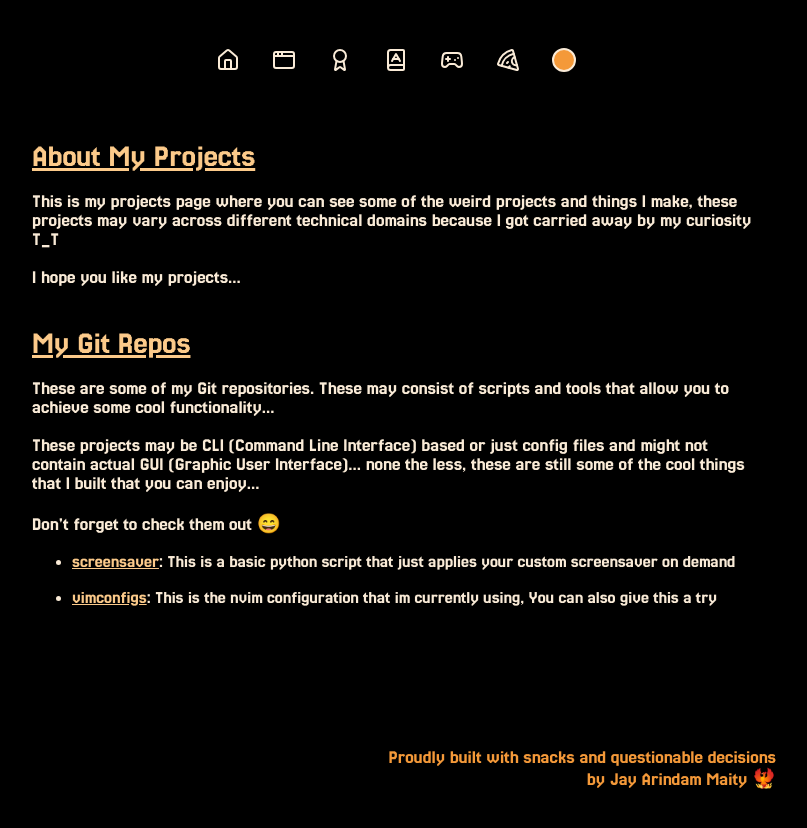
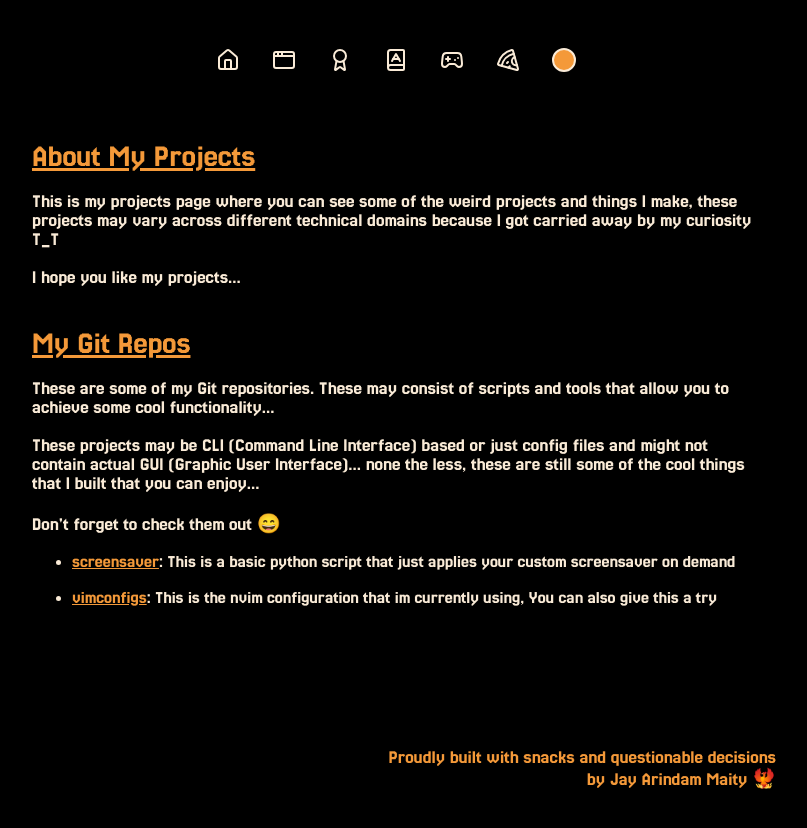
Before and after one commit to JayArindamMaity/jayarindammaity.github.io, a React (Vite) app: page /#/projects in a window 1280 px wide. Shown: the top 828 px of the page, without its empty margins (244-1051 px from the left). Built offline with nearby package versions, Linux system fonts and the light colour scheme.

Commit message:
fixes in project page

```diff
--- a/src/components/gitrepos/gitrepos.css
+++ b/src/components/gitrepos/gitrepos.css
@@ -4,9 +4,9 @@
 
 .repo-button {
   /* font-size: x-large; */
-  color: rgb(252, 202, 138);
+  color: var(--primary-color);
 }
 
 .repo-button:hover {
-  color: antiquewhite;
+  color: var(--text-color);
 }
--- a/src/pages/projects/projects.css
+++ b/src/pages/projects/projects.css
@@ -1,7 +1,7 @@
 .p-main {
   margin-top: 15vh;
   padding-bottom: 10vh;
-  color: antiquewhite;
+  color: var(--text-color);
   font-family: "mycustomfont", sans-serif;
 }
 
@@ -10,7 +10,7 @@
   margin-top: 40px;
   margin-bottom: 20px;
   font-size: xx-large;
-  color: rgb(252, 202, 138);
+  color: var(--primary-color);
 }
 
 .p-content {
```
